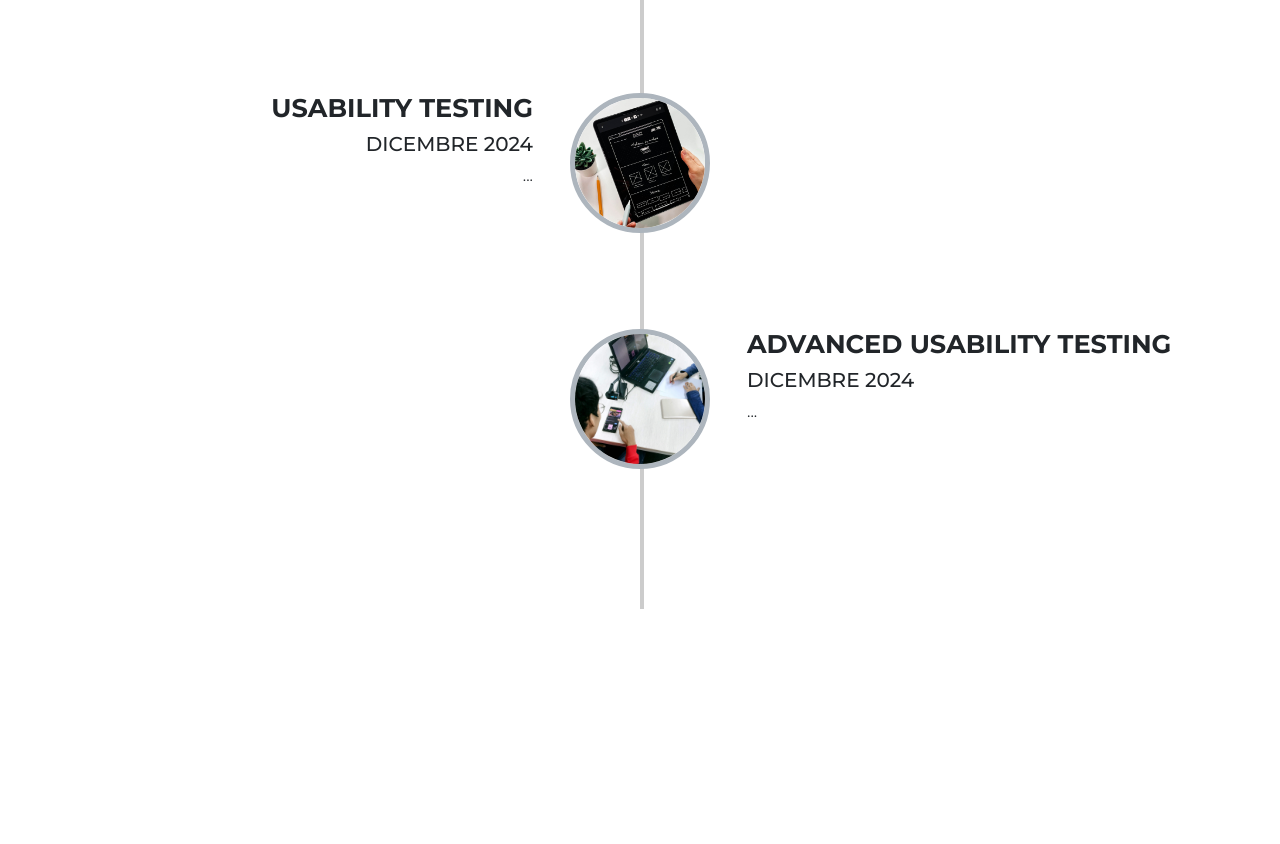
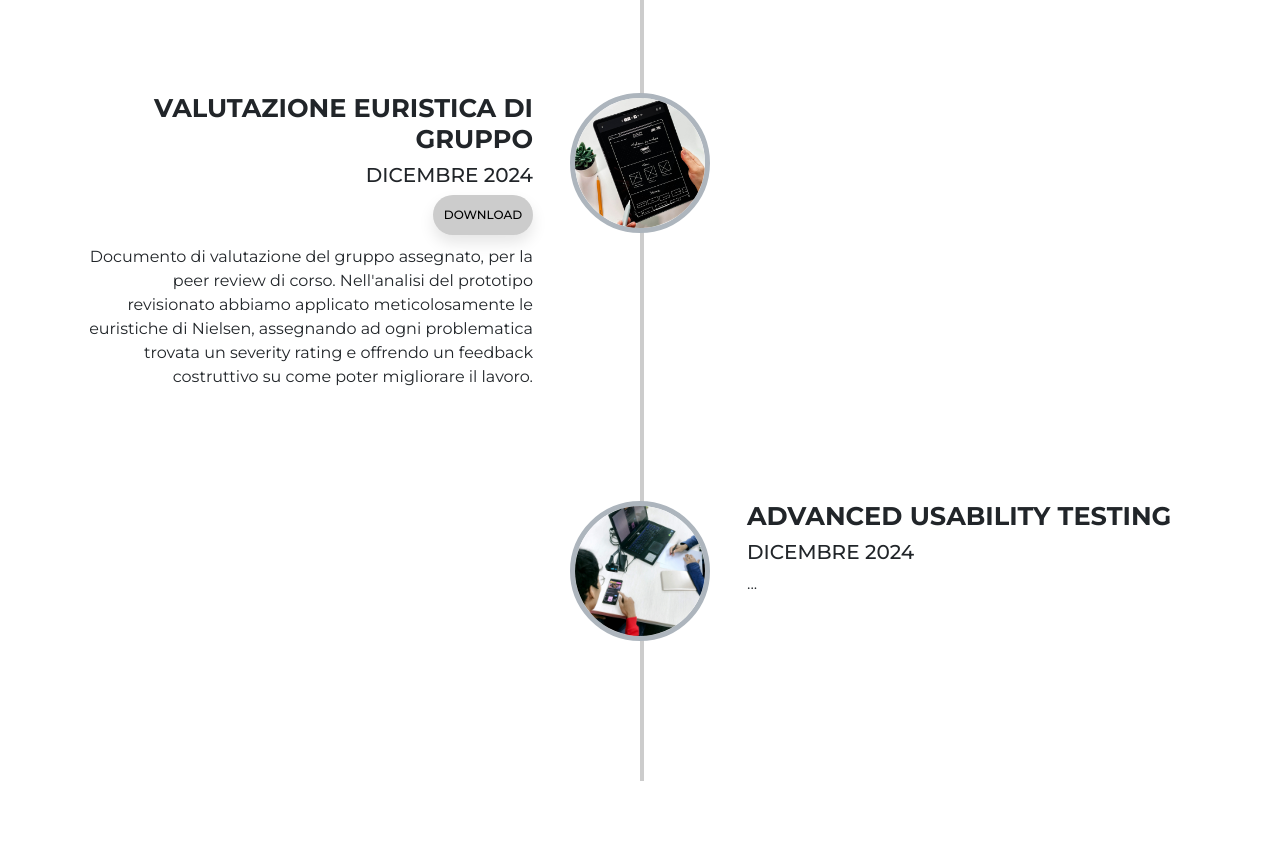
Before and after one commit to gixium/VentureLabs, a plain HTML site: page index.html in a window 1280 px wide. Shown: the part 2432-3276 px from the top of the page. Drawn offline with nearby package versions, Linux system fonts and the light colour scheme.

Commit message:
Upload C5

```diff
--- a/index.html
+++ b/index.html
@@ -298,14 +298,16 @@
 
     <div class="row flex-row-reverse flex-md-row mt-5 pt-5">
       <div class="col-9 col-md-5 text-md-end">
-        <h5 style="font-size: 160%; font-weight: 700">USABILITY TESTING</h5>
+        <h5 style="font-size: 160%; font-weight: 700">VALUTAZIONE EURISTICA DI GRUPPO</h5>
         <h5>DICEMBRE 2024</h5>
-        <!-- TODO
-        <a href="..." target="_blank" style="text-decoration: none; color: inherit">
+        <a href="C5/C5 - Valutazione euristica di gruppo.pdf" target="_blank" style="text-decoration: none; color: inherit">
           <button class="tiny">Download</button>
         </a>
-        TODO -->
-        <p>...</p>
+        <p>
+          Documento di valutazione del gruppo assegnato, per la peer review di corso. Nell'analisi del prototipo
+          revisionato abbiamo applicato meticolosamente le euristiche di Nielsen, assegnando ad ogni problematica
+          trovata un severity rating e offrendo un feedback costruttivo su come poter migliorare il lavoro.
+        </p>
       </div>
       <div class="col-3 col-md-2 img text-center">
         <img class="rounded-circle border border-5 border-dark-subtle img-fluid fase"
@@ -437,7 +439,11 @@
 
       <div class="superspace"></div>
       <div class="superspace"></div> -->
-  </div>
+
+  <!-- <div style="display: flex; justify-content: center; margin-top: 100px; position: relative; bottom: -120px; font-size: small; font-style: oblique;">
+    <p style="text-shadow: #0b5dd6 0px 4px 20px; color: #0b5dd6;">Engineered with <i class="far fa-heart tp"></i> by Gianluca</p>
+  </div> -->
+
 </body>
 
 </html>
```
Also changed, not shown: src/prototype.html (+2 -2 lines), 2 other files.
